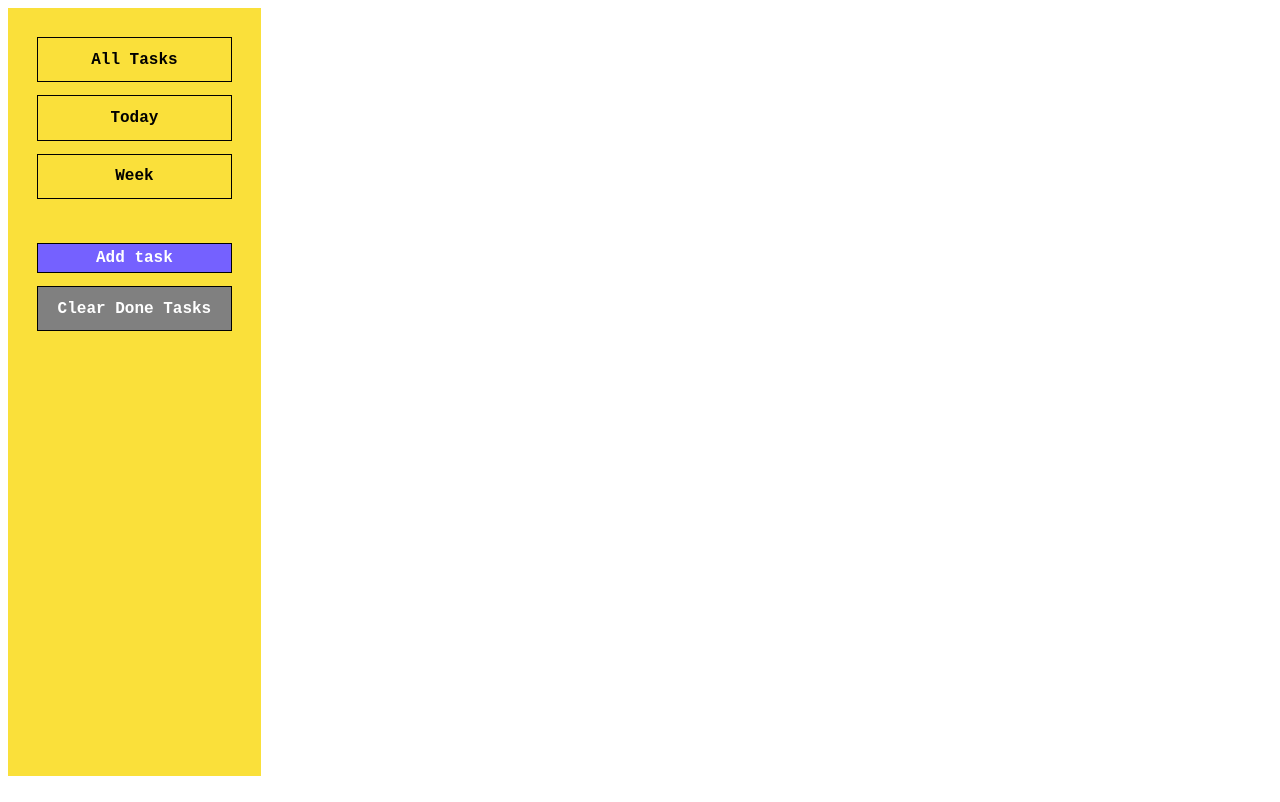
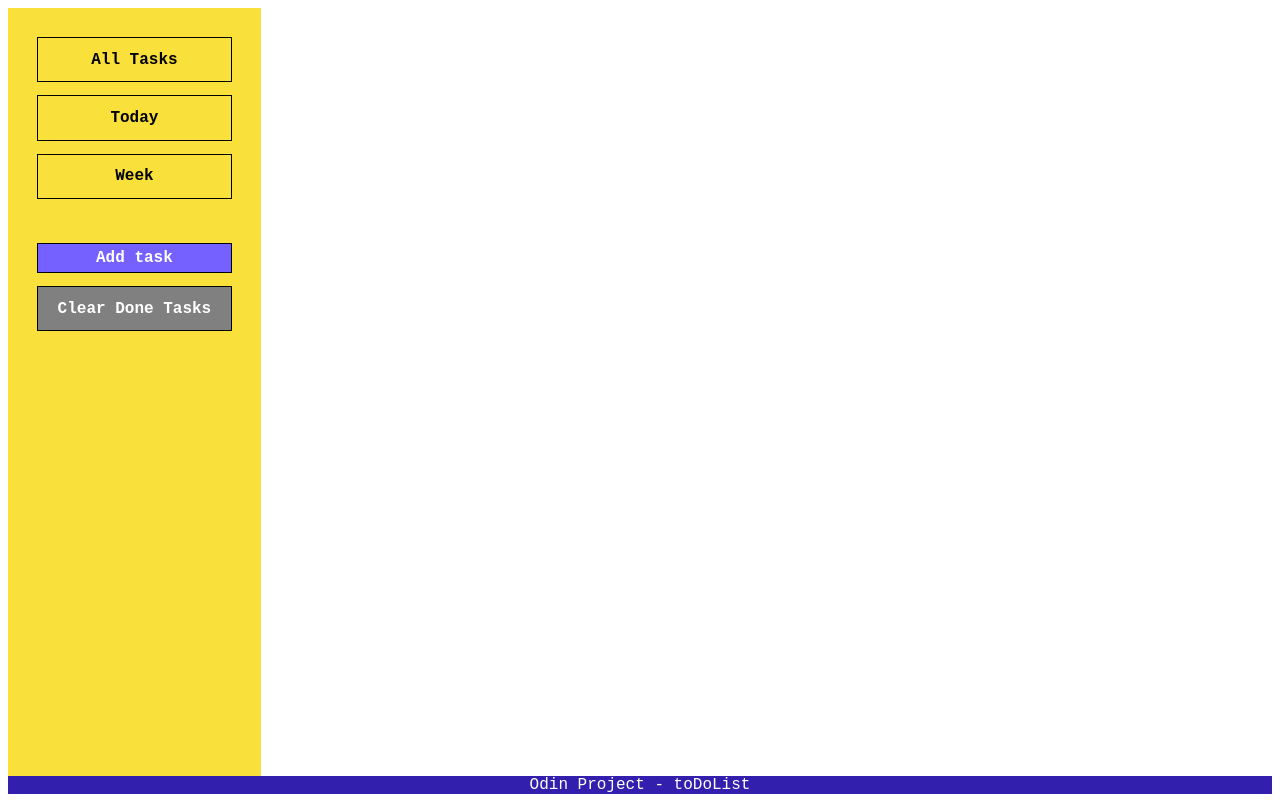
Before and after one commit to Jan0Fu/todo-list, a website built with webpack: page dist/index.html in a window 1280 px wide. Built offline with nearby package versions, Linux system fonts and the light colour scheme.

Commit message:
Added footer

```diff
--- a/dist/index.html
+++ b/dist/index.html
@@ -52,6 +52,7 @@
           <table id="tasks"></table>
         </div>
     </div>
-    <script src="main.js" defer></script>
+    <footer>Odin Project - toDoList</footer>
+    <script src="./main.js" defer></script>
 </body>
 </html>
```
